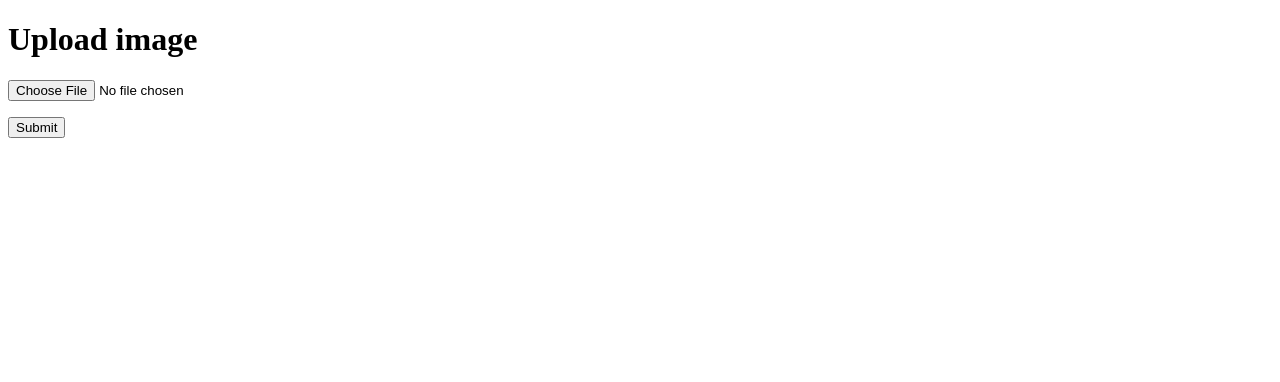
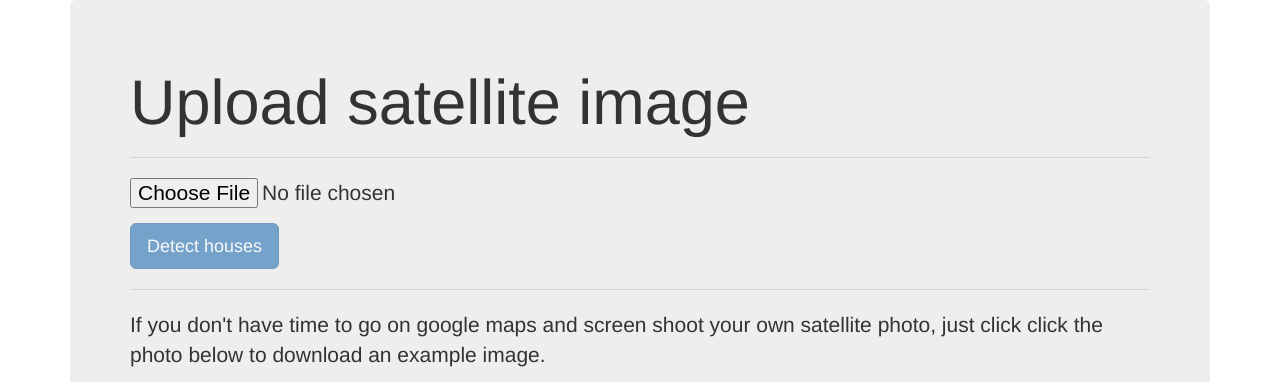
Before and after one commit to wiktor779/Google-Earth, a Flask app: page /house-detector in a window 1280 px wide. Shown: the top 382 px of the page. Before the commit the page ends 138 px from the top, so only its background shows below. Run offline with Flask 2, Linux system fonts and the light colour scheme; parts of the project's set-up code (start-up, migrations or seed data) failed here and were passed over; some libraries are stand-ins or nearby versions.

Commit message:
house detector front-end

```diff
--- a/api/templates/house-detector.html
+++ b/api/templates/house-detector.html
@@ -2,13 +2,48 @@
 <html lang="en">
 <head>
     <meta charset="UTF-8">
-    <title>Title</title>
+    <title>House Detector</title>
+    <link href="templates/assets/img/favicon.png" rel="icon">
+    <link rel="stylesheet" href="https://maxcdn.bootstrapcdn.com/bootstrap/3.3.6/css/bootstrap.min.css" >
 </head>
+
 <body>
-    <h1>Upload image</h1>
-    <form method="POST" action="{{ url_for('get_image') }}" enctype="multipart/form-data">
-      <p><input type="file" accept="image/*" name="images"></p>
-      <p><input type="submit" value="Submit"></p>
-    </form>
+    <div class="container">
+        <div class="jumbotron">
+            <h1 class="display-4">Upload satellite image</h1>
+            <hr class="my-4">
+            <form method="POST" action="{{ url_for('get_image') }}" enctype="multipart/form-data">
+                <p><input type="file" accept="image/*" name="images"></p>
+                <p><input type="submit" class="btn btn-primary btn-lg" value="Detect houses" disabled></p>
+            </form>
+            <hr class="my-4">
+            <p>If you don't have time to go on google maps and screen shoot your own satellite photo, just click click the photo below to download an example image. </p>
+            <a download="example.png" href="templates/assets/img/example.png" title="ImageName">
+                <img alt="ImageName" src="templates/assets/img/example.png"  width="500" height="500">
+            </a>
+            <hr class="my-4">
+            <svg xmlns="http://www.w3.org/2000/svg" width="16" height="16" fill="currentColor" class="bi bi-github" viewBox="0 0 16 16">
+              <path d="M8 0C3.58 0 0 3.58 0 8c0 3.54 2.29 6.53 5.47 7.59.4.07.55-.17.55-.38 0-.19-.01-.82-.01-1.49-2.01.37-2.53-.49-2.69-.94-.09-.23-.48-.94-.82-1.13-.28-.15-.68-.52-.01-.53.63-.01 1.08.58 1.23.82.72 1.21 1.87.87 2.33.66.07-.52.28-.87.51-1.07-1.78-.2-3.64-.89-3.64-3.95 0-.87.31-1.59.82-2.15-.08-.2-.36-1.02.08-2.12 0 0 .67-.21 2.2.82.64-.18 1.32-.27 2-.27.68 0 1.36.09 2 .27 1.53-1.04 2.2-.82 2.2-.82.44 1.1.16 1.92.08 2.12.51.56.82 1.27.82 2.15 0 3.07-1.87 3.75-3.65 3.95.29.25.54.73.54 1.48 0 1.07-.01 1.93-.01 2.2 0 .21.15.46.55.38A8.012 8.012 0 0 0 16 8c0-4.42-3.58-8-8-8z"/>
+            </svg>
+            <a href="https://github.com/wiktor779/Google-Earth">source</a>
+        </div>
+    </div>
+
+    <script src="https://ajax.googleapis.com/ajax/libs/jquery/2.1.3/jquery.min.js"></script>
+    <script>
+        $(document).ready(
+            function(){
+                $('input:submit').attr('disabled',true);
+                $('input:file').change(
+                    function(){
+                        if ($(this).val()){
+                            $('input:submit').removeAttr('disabled');
+                        }
+                        else {
+                            $('input:submit').attr('disabled',true);
+                        }
+                    });
+            });
+    </script>
 </body>
 </html>
```
